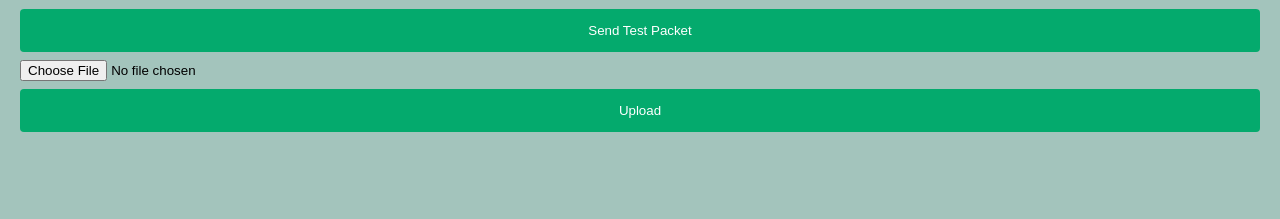
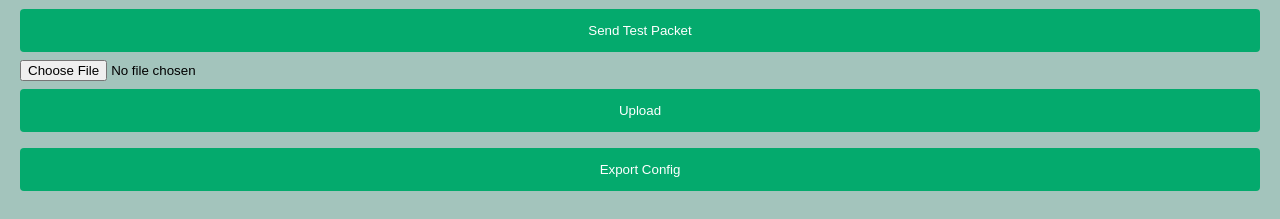
Before and after one commit to Mikey-Beep/Doorbird-Chime, a Flask app: page / in a window 1280 px wide. Shown: the part 1007-1226 px from the top of the page. Before the commit the page ends 1139 px from the top, so only its background shows below. Run offline with Flask 2, Linux system fonts and the light colour scheme; data that the repository does not hold is empty.

Commit message:
feat: Add ability to download config.

```diff
--- a/doorbird_control_front/app/templates/index.html
+++ b/doorbird_control_front/app/templates/index.html
@@ -66,6 +66,9 @@
                         <input type="submit" value="Upload"/>
                     </div>
                 </form>
+            </div>
+            <div>
+                <button onclick="download()" id="exportconfig">Export Config</button>
             </div>
         </div>
     </body>
@@ -143,4 +146,23 @@
             populateConfig();
         });
     }
+
+    async function download() {
+        var element = document.createElement('a');
+        element.setAttribute('href', 'data:text/plain;charset=utf-8,' + encodeURIComponent(await fetch("/get_config")
+            .then(await function(response) {
+                return response.json();
+            })
+            .then(await function(jsonResponse) {
+                return JSON.stringify(jsonResponse);
+            })));
+        element.setAttribute('download', 'doorbird_config.json');
+
+        element.style.display = 'none';
+        document.body.appendChild(element);
+
+        element.click();
+
+        document.body.removeChild(element);
+        }
 </script>
```
